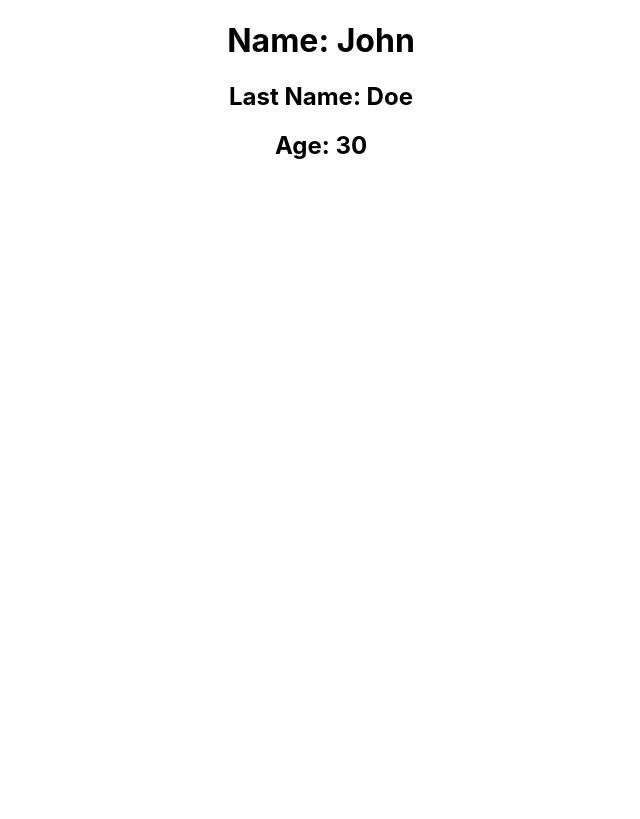
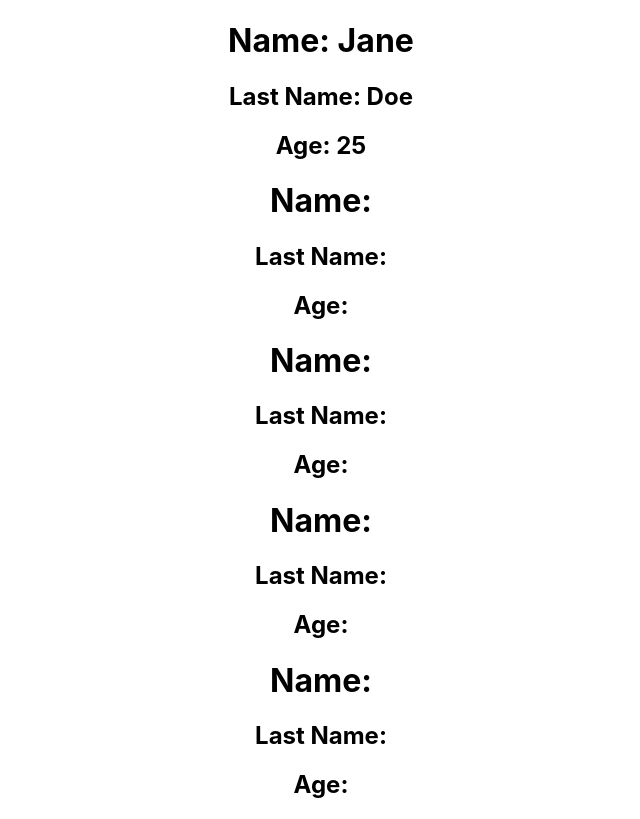
Before and after one commit to Rickwu93/react-qs, a React (Create React App) app: page / in a window 1280 px wide. Shown: the whole page, without its empty margins (319-959 px from the left). Built offline with nearby package versions, Linux system fonts and the light colour scheme.

Commit message:
passing props down to person

```diff
--- a/src/App.js
+++ b/src/App.js
@@ -1,21 +1,24 @@
 import './App.css';
 
-const Person = () => {
+const Person = (props) => {
   return (
     <>
-    <h1>Name: John</h1>
-    <h2>Last Name: Doe</h2>
-    <h2>Age: 30</h2>
+    <h1>Name: {props.name}</h1>
+    <h2>Last Name: {props.lastName}</h2>
+    <h2>Age: {props.age}</h2>
     </>
   )
 }
 
 const App = () => {
-  const name = 'Ricky';
 
 
   return (
     <div className="App">
+      <Person name={'Jane'} lastName={'Doe'} age={25}/>
+      <Person />
+      <Person />
+      <Person />
       <Person />
     </div>
   );
```
